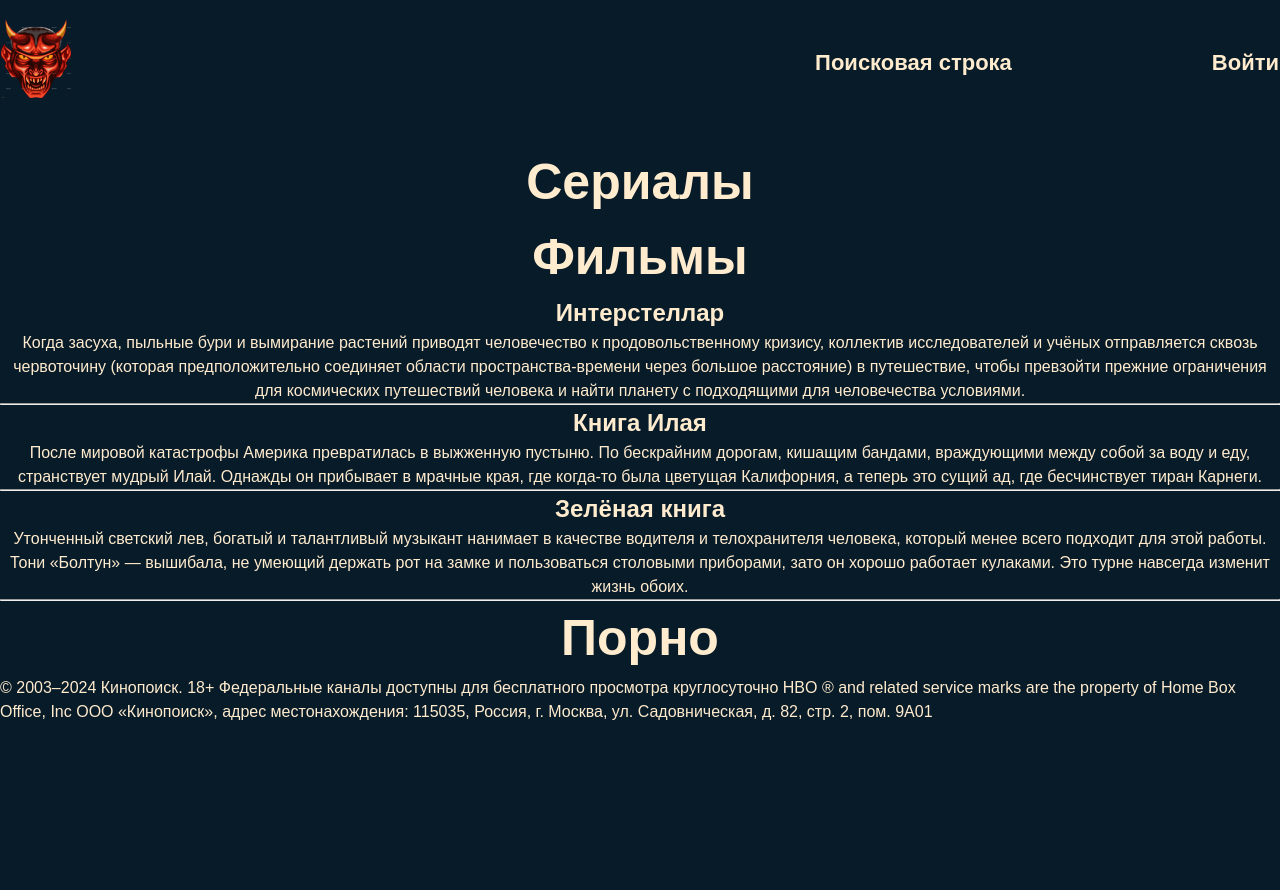
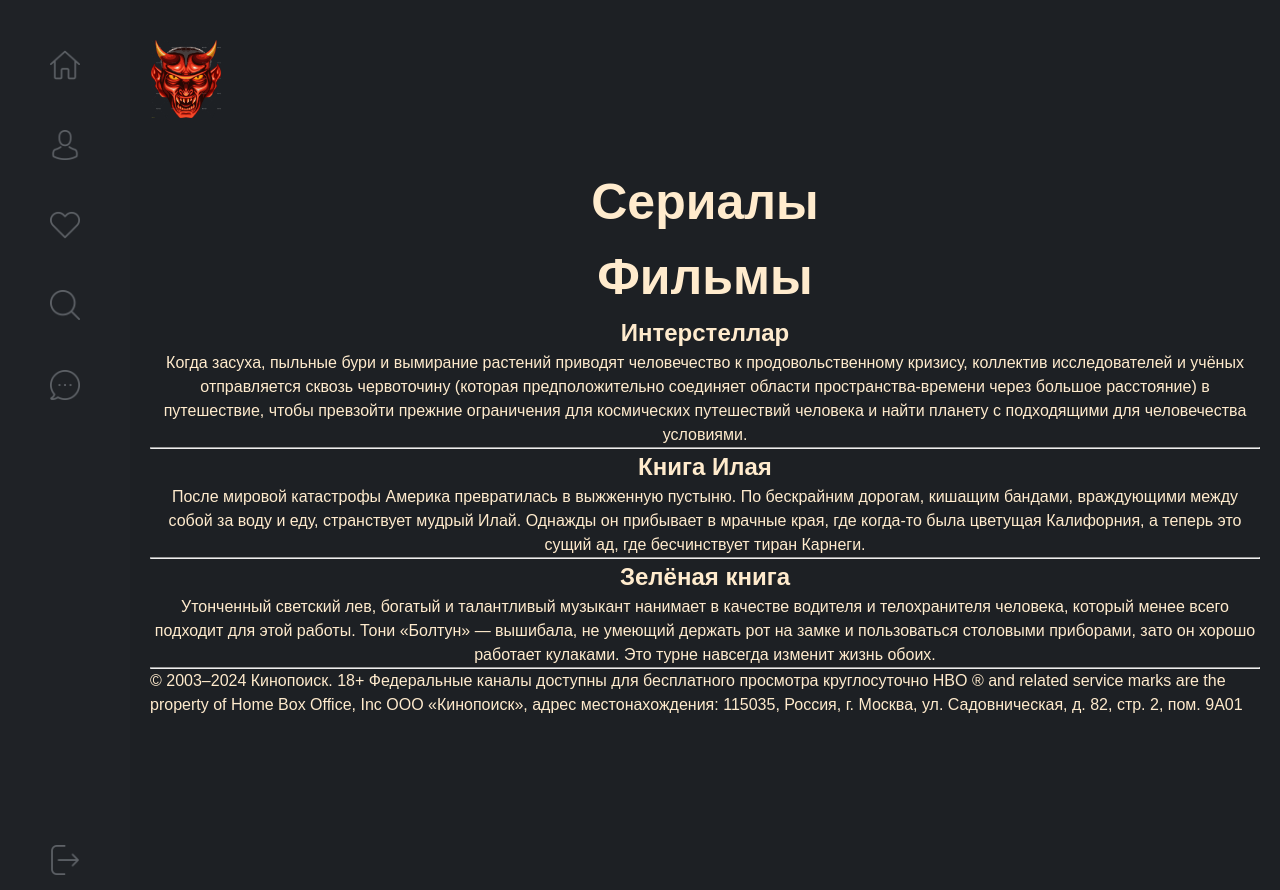
Before and after one commit to dmbrson/HDemon, a Django app: page / in a window 1280 px wide. Run offline with Django 5.2, Linux system fonts and the light colour scheme; data comes from the database, SQL or seed files in the repository.

Commit message:
Изменение вёрстки: Меню теперь находится слева, body отредактировано соответственно.

```diff
--- a/hdemon/main/static/main/css/main.css
+++ b/hdemon/main/static/main/css/main.css
@@ -1,15 +1,18 @@
 * {
-    margin: 0;
+    margin: 0px;
     padding: 0;
     box-sizing: revert;
     font-family: 'Poppins', sans-serif;
 }
 
 body {
-    background: #081b29;
+    max-width: calc(100% - 130px);
+    margin-left: 130px;
+    background: #1d2024;
     color: blanchedalmond;
     line-height: 1.5;
     font-size: 1rem;
+    padding: 20px;
 }
 
 .header {
@@ -24,31 +27,35 @@ body {
 }
 
 .menu {
-    display: flex;
+    display: block;
     list-style: none;
-
+    position: fixed;
+    top: 0;
+    left: 0;
+    width: 130px;
+    height: 100vh;
+    background-color: #1f2226;
+    z-index: 999;
 }
 
-.menu li {
-    margin-left: 200px;
+.menu img {
+    display: block;
+    width: 30px;
+    margin: 50px auto 0px;
+    cursor: pointer;
+    transition: filter 0.2s ease;
 }
 
-.menu li{
-    font-size: 22px;
-    transition: transform .6s;
-}
-.menu li a{
-    font-weight: 600;
-    text-decoration: none;
-    color: blanchedalmond;
+#logout {
+    margin: 50vh auto;
 }
 
-.menu li:hover{
-    transform: scale(1.08);
+.menu img:hover {
+    filter: brightness(1000%);
 }
-.menu li a:hover{
-    text-decoration: none;
-    color: aquamarine;
+
+li {
+    list-style-type: none;
 }
 
 .logo {
--- a/hdemon/main/templates/main/index.html
+++ b/hdemon/main/templates/main/index.html
@@ -17,6 +17,5 @@
         {% endfor %}
     </ul>
 
-    <h1>Порно</h1>
 </div>
 {% endblock %}
--- a/hdemon/main/templates/main/layout.html
+++ b/hdemon/main/templates/main/layout.html
@@ -17,8 +17,12 @@
     </a>
     <nav>
         <ul class = "menu">
-            <li><a href = "#">Поисковая строка</a></li>
-            <li><a href = "#">Войти</a></li>
+            <li><a href = "#"><img src="../../static/main/img/home.png" alt="test image"></a></li>
+            <li><a href = "#"><img src="../../static/main/img/profile.png" alt="test image"></a></li>
+            <li><a href = "#"><img src="../../static/main/img/liked.png" alt="test image"></a></li>
+            <li><a href = "#"><img src="../../static/main/img/search.png" alt="test image"></a></li>
+            <li><a href = "#"><img src="../../static/main/img/contact.png" alt="test image"></a></li>
+            <li><a href = "#"><img id="logout" src="../../static/main/img/logout.png" alt="test image"></a></li>
         </ul>
     </nav>
     </header>
```
Also changed, not shown: hdemon/main/static/main/img/contact.png (added), hdemon/main/static/main/img/home.png (added), hdemon/main/static/main/img/liked.png (added), hdemon/main/static/main/img/logout.png (added), hdemon/main/static/main/img/profile.png (added), hdemon/main/static/main/img/search.png (added).
